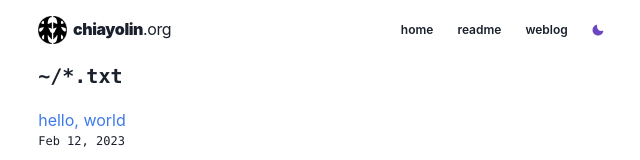
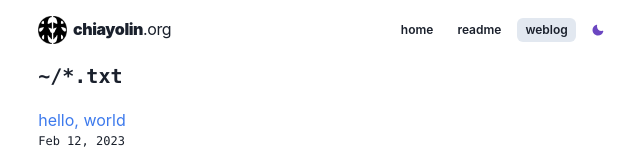
Before and after one commit to chiayolin/chiayolin.org, a Next.js app: page /weblog in a window 1280 px wide. Shown: the top 160 px of the page, without its empty margins (315-955 px from the left). Built offline with nearby package versions, Linux system fonts and the light colour scheme.

Commit message:
highlight active page

```diff
--- a/src/components/navbar.tsx
+++ b/src/components/navbar.tsx
@@ -178,6 +178,12 @@ function MobileNav({router, colorMode, ...rest}: NavProps) {
 }
 
 function DesktopNav({router, colorMode, ...rest}: NavProps) {
+  const useIsActive = (path: string) => {
+    // match first route i.e. /weblog/hello => /weblog
+    const base = router?.asPath.match(/^\/[^/]*(?=$|\/)/);
+    return (base ? base[0] : '/') === path;
+  }
+
   return (
     <BaseNav {...rest}>
       <Container
@@ -211,6 +217,7 @@ function DesktopNav({router, colorMode, ...rest}: NavProps) {
           <Button
             size='xs'
             variant='ghost'
+            isActive={useIsActive('/')}
             onClick={() => router?.push('/')}
           >
             home
@@ -218,6 +225,7 @@ function DesktopNav({router, colorMode, ...rest}: NavProps) {
           <Button
             size='xs'
             variant='ghost'
+            isActive={useIsActive('/readme')}
             onClick={() => router?.push('/readme')}
           >
             readme
@@ -225,6 +233,7 @@ function DesktopNav({router, colorMode, ...rest}: NavProps) {
           <Button
             size='xs'
             variant='ghost'
+            isActive={useIsActive('/weblog')}
             onClick={() => router?.push('/weblog')}
           >
             weblog
```
